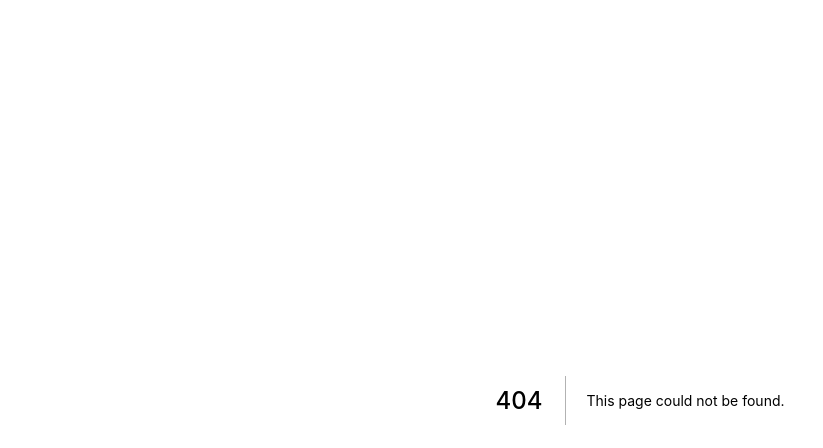
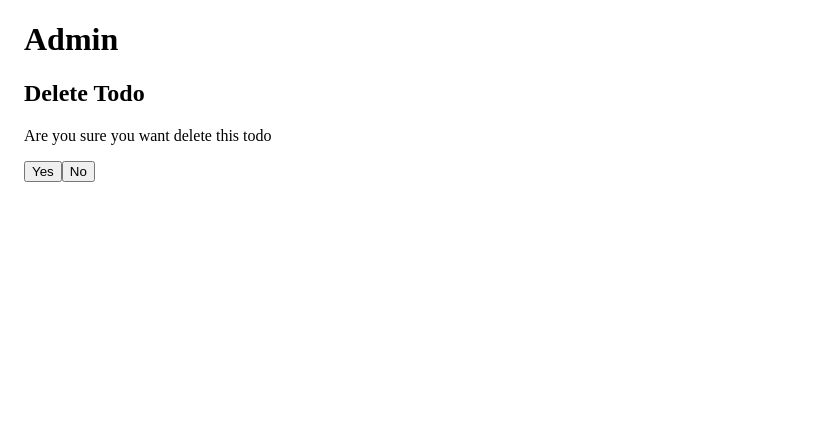
Before and after one commit to mohamedMallahi/reactorcms, a Next.js app: page /admin/delete.js/1 in a window 1280 px wide. Before the commit this address had no page. Shown: the top 448 px of the page, without its empty margins (0-823 px from the left). Built offline with nearby package versions, Linux system fonts and the light colour scheme; no server answers.

Commit message:
2 files modified, 2 added

```diff
--- /dev/null
+++ b/pages/admin/delete.js/:id.js
@@ -0,0 +1,17 @@
+import { useState } from 'react';
+import Link from 'next/link';
+import { server } from '../../config';
+
+export default function Delete() {
+  return (
+    <>
+      <h1>Admin</h1>
+      <h2>Delete Todo</h2>
+      <p>Are you sure you want delete this todo</p>
+      <form>
+        <button>Yes</button>
+        <button>No</button>
+      </form>
+    </>
+  );
+}
--- a/pages/admin/index.js
+++ b/pages/admin/index.js
@@ -1,5 +1,5 @@
 import { useState } from 'react';
-import Head from 'next/head';
+import Link from 'next/link';
 import { server } from '../../config';
 
 export default function Admin({ todos }) {
@@ -21,8 +21,8 @@ export default function Admin({ todos }) {
               <td>{todo.title}</td>
               <td>{todo.id}</td>
               <td>
-                <button>Edit</button>
-                <button>Delete</button>
+                <Link href={`/admin/edit/${todo.id}`}>Edit</Link>
+                <Link href={`/admin/delete/${todo.id}`}>Delete</Link>
               </td>
             </tr>
           ))}
--- a/styles/globals.css
+++ b/styles/globals.css
@@ -1,5 +1,9 @@
 body {
   padding: 0;
+}
+
+main {
+  padding: 0 1rem;
 }
 
 .completed {
@@ -17,3 +21,25 @@ li {
   padding: 1rem;
   color: #fff;
 }
+
+table {
+  width: 100%;
+}
+
+table,
+th,
+td {
+  border: 1px solid #333;
+  border-collapse: collapse;
+}
+
+thead,
+tfoot {
+  background-color: #333;
+  color: #fff;
+}
+
+th,
+td {
+  padding: 0.5rem 0.5rem;
+}
```
Also changed, not shown: pages/admin/edit/:id.js (added, +13 -0 lines).
